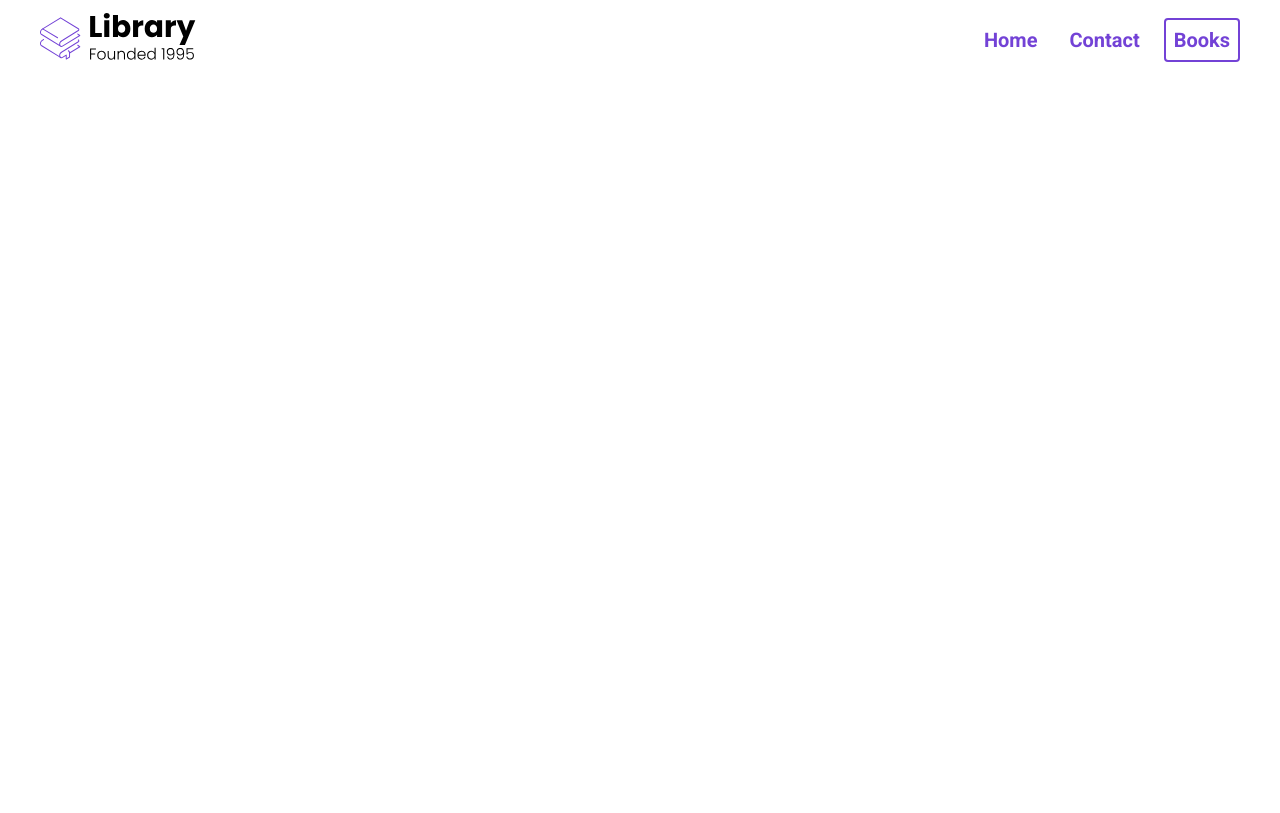
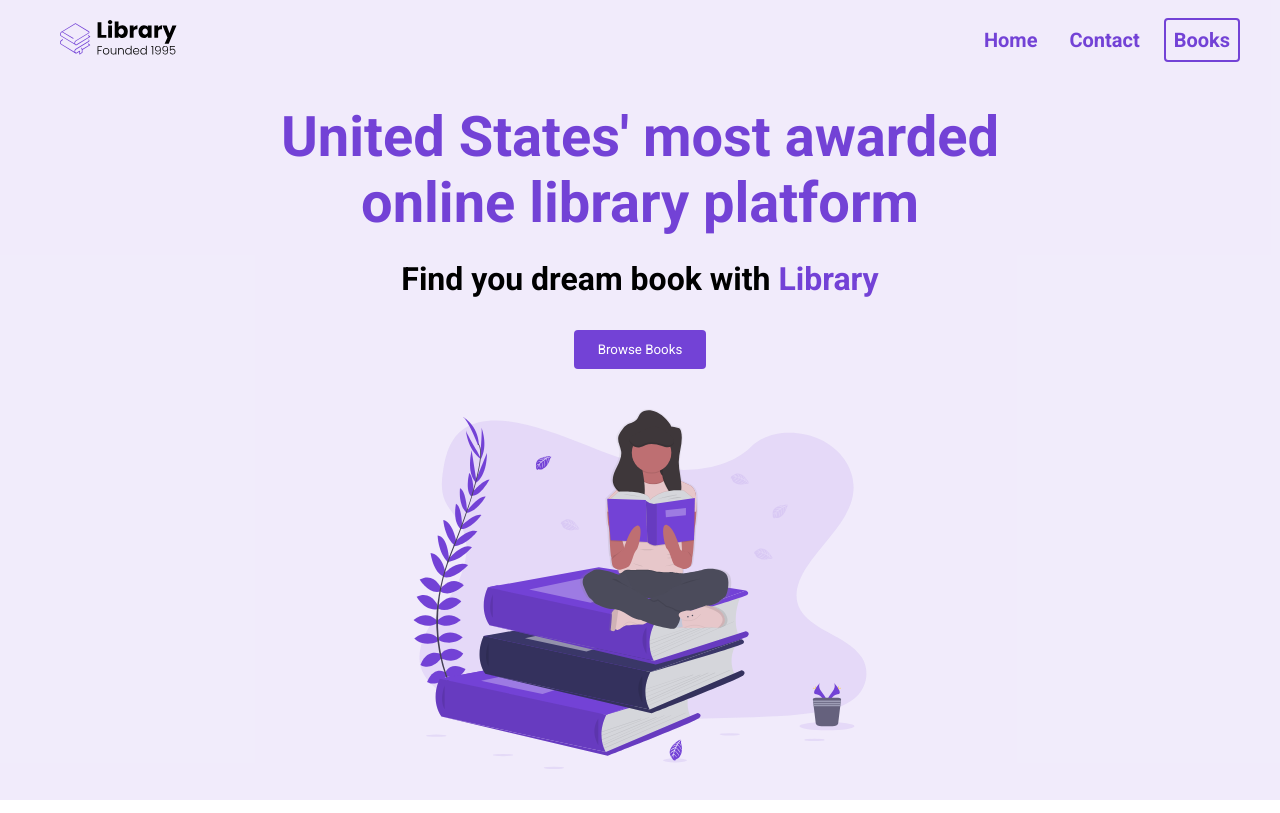
Before and after one commit to kelitucker/e-commerce-project, a plain HTML site: page index.html in a window 1280 px wide. Drawn offline with Linux system fonts and the light colour scheme.

Commit message:
refactor: build main

```diff
--- a/index.html
+++ b/index.html
@@ -8,18 +8,31 @@
 </head>
 
 <body>
-    <section>
+    <section id="landing">
         <nav>
-            <div class="nav__container">
+          <div class="nav__container">
             <img class="logo" src="assets\Library.svg" alt="">
             <ul class="nav__links">
                 <li><a href="#" class="nav__link">Home</a></li>
                 <li><a href="#" class="nav__link">Contact</a></li>
                 <li><a href="#" class="nav__link nav__link--primary">Books</a></li>
             </ul>
+          </div>
+        </nav>
+         <header>
+            <div class="header__container">
+                <div class="header__description">
+                    <h1>United States' most awarded online library platform</h1>
+                    <h2>Find you dream book with <span class="purple">Library</span></h2>
+                    <button class="btn">Browse Books</button>
+                </div>
+                <figure class="header__img--wrapper">
+                    <img src="assets\Undraw_Books.svg" alt="">
+                </figure>
             </div>
-        </nav>
+         </header>
     </section>
 
 </body>
+
 </html>
--- a/style.css
+++ b/style.css
@@ -11,6 +11,13 @@
     display: flex;
 }
 
+img{
+    width:100%;
+    height: 100%;
+    max-height: 50vh;
+    padding: 20px;
+}
+
 .nav__container {
     width: 100%;
     max-width: 1200px;
@@ -19,6 +26,10 @@
     justify-content: space-between;
     align-items: center;
     margin: 0 auto;
+}
+
+.purple {
+    color: #7342d6;
 }
 
 .logo {
@@ -50,5 +61,65 @@
 }
 
 .nav__link--primary:hover {
-    text-decoration:none;
+    text-decoration: none;
 }
+
+#landing {
+    background-color: rgba(115, 66, 214, 0.1);
+}
+
+header {
+    height: calc(100vh - 80px);
+}
+
+.header__container {
+    width: 100%;
+    max-width: 720px;
+    margin: 0 auto;
+    height: 100%;
+    display: flex;
+    flex-direction:column;
+    justify-content: space-around;
+    padding-top: 24px;
+}
+
+.header__description {
+    display: flex;
+    flex-direction: column;
+    align-items: center;
+}
+
+h1{
+    font-size: 56px;
+    color: #7342d6;
+    margin-bottom: 24px;
+    text-align: center;
+}
+
+h2 {
+    font-size: 32px;
+    margin-bottom: 32px;
+    text-align: center;
+}
+
+button{
+    cursor: pointer;
+}
+
+button:active {
+    transform: translateY(1px);
+}
+
+.btn {
+    background-color: #7342d6;
+    color: white;
+    padding: 12px 24px;
+    font-family: 20px;
+    border-radius: 4px;
+    border: none;
+}
+
+.header__img--wrapper {
+    padding: 20px;
+
+}
```
